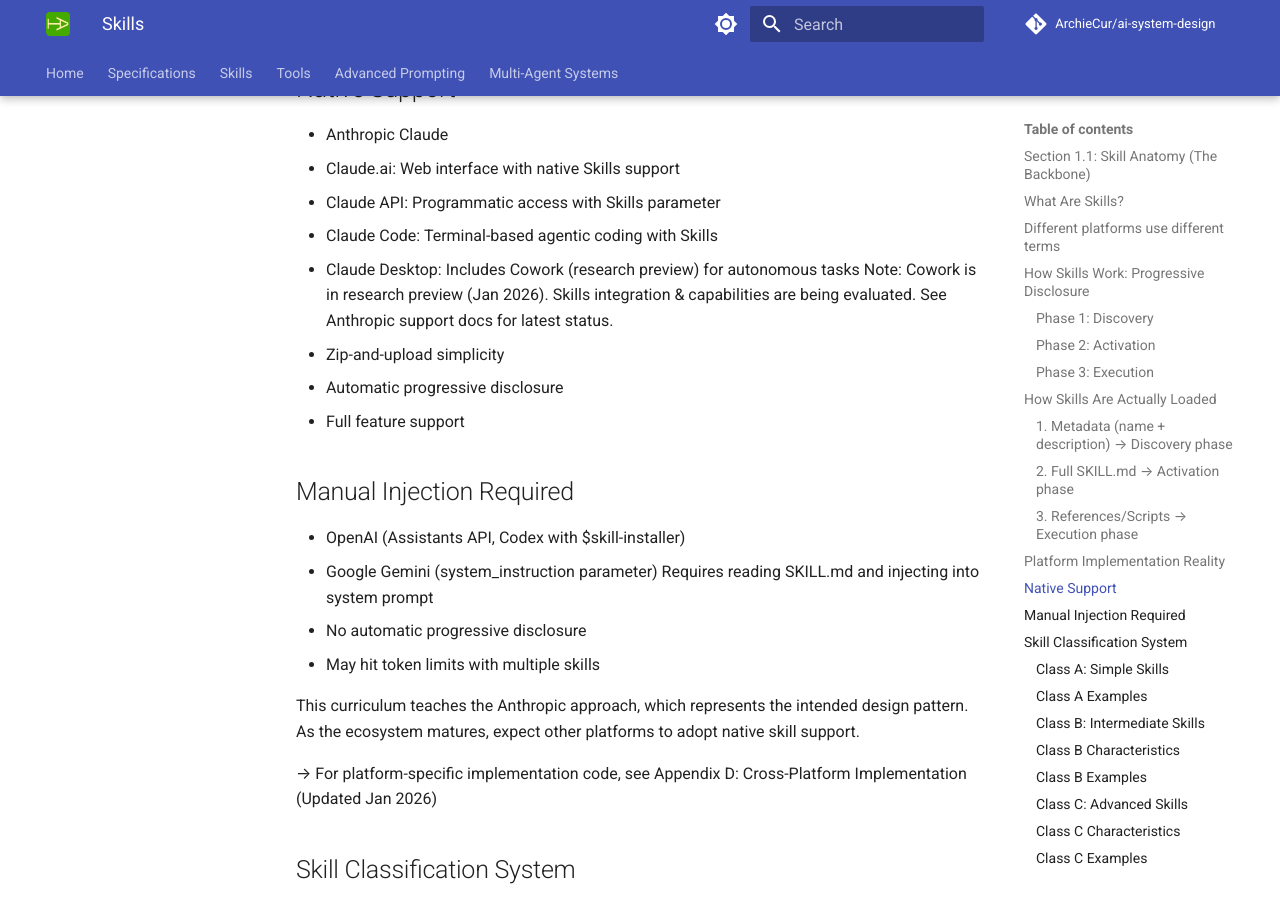
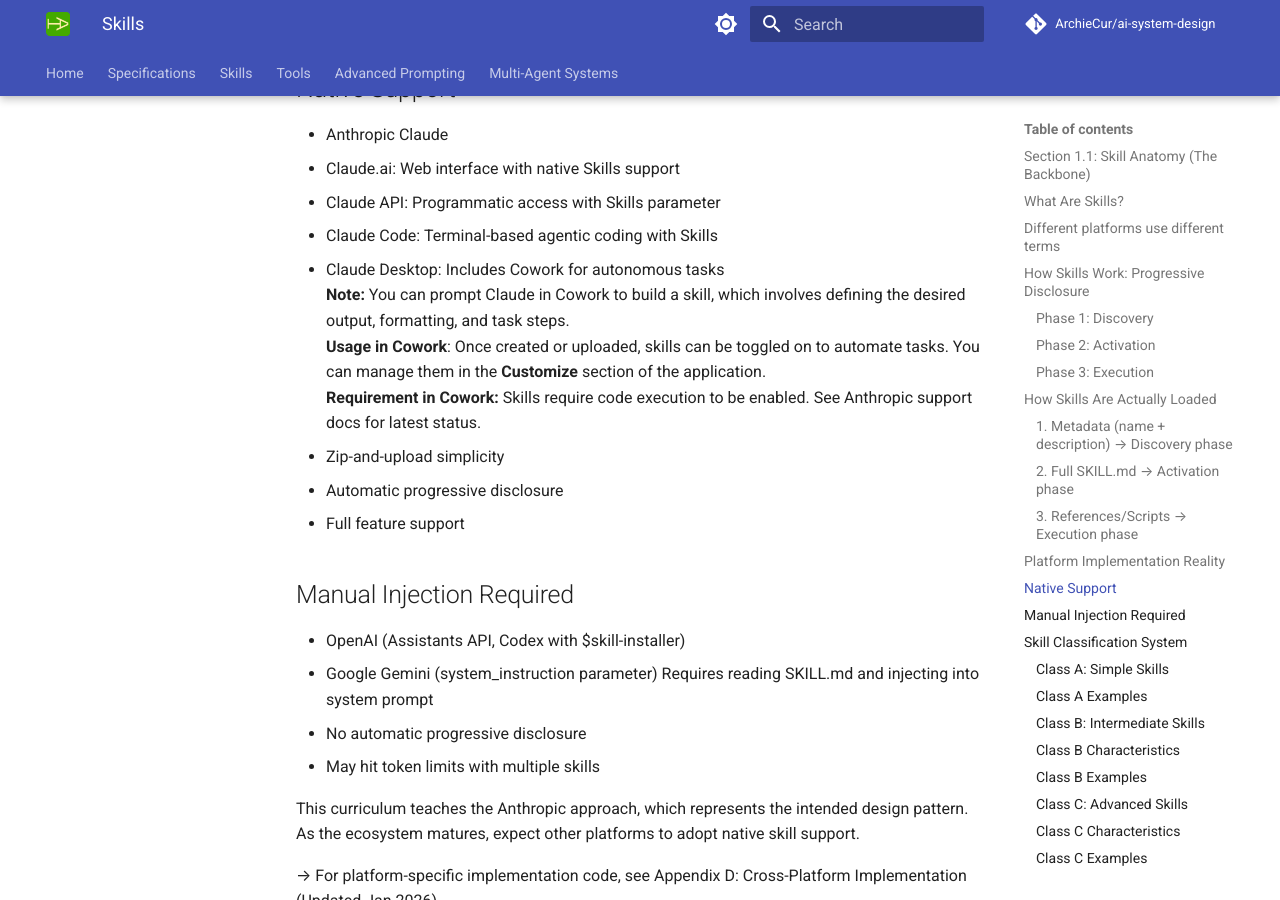
Before and after one commit to ArchieCur/ai-system-design, an MkDocs documentation site: the page built from docs/skills/Skills_1_1_Skill_Anatomy (1).md, in a window 1280 px wide and 900 px high, scrolled down 2369 px. Built offline with MkDocs 1.6.1 and Material for MkDocs 9.7.7, drawn with Linux system fonts in a browser that asks for light colours; comment, search, counter and statistics services are not loaded.

Commit message:
Update Skills_1_1_Skill_Anatomy (1).md
Updates Cowork

```diff
--- a/docs/skills/Skills_1_1_Skill_Anatomy (1).md
+++ b/docs/skills/Skills_1_1_Skill_Anatomy (1).md
@@ -85,8 +85,11 @@
 - Claude.ai: Web interface with native Skills support
 - Claude API: Programmatic access with Skills parameter
 - Claude Code: Terminal-based agentic coding with Skills
-- Claude Desktop: Includes Cowork (research preview) for autonomous tasks
-Note: Cowork is in research preview (Jan 2026). Skills integration & capabilities are being evaluated. See Anthropic support docs for latest status.
+- Claude Desktop: Includes Cowork for autonomous tasks
+**Note:**  You can prompt Claude in Cowork to build a skill, which involves defining the desired output, formatting, and task steps.
+**Usage in Cowork**: Once created or uploaded, skills can be toggled on to automate tasks.
+  You can manage them in the **Customize** section of the application.
+**Requirement in Cowork:** Skills require code execution to be enabled. See Anthropic support docs for latest status.
 
 - Zip-and-upload simplicity
 - Automatic progressive disclosure
```
